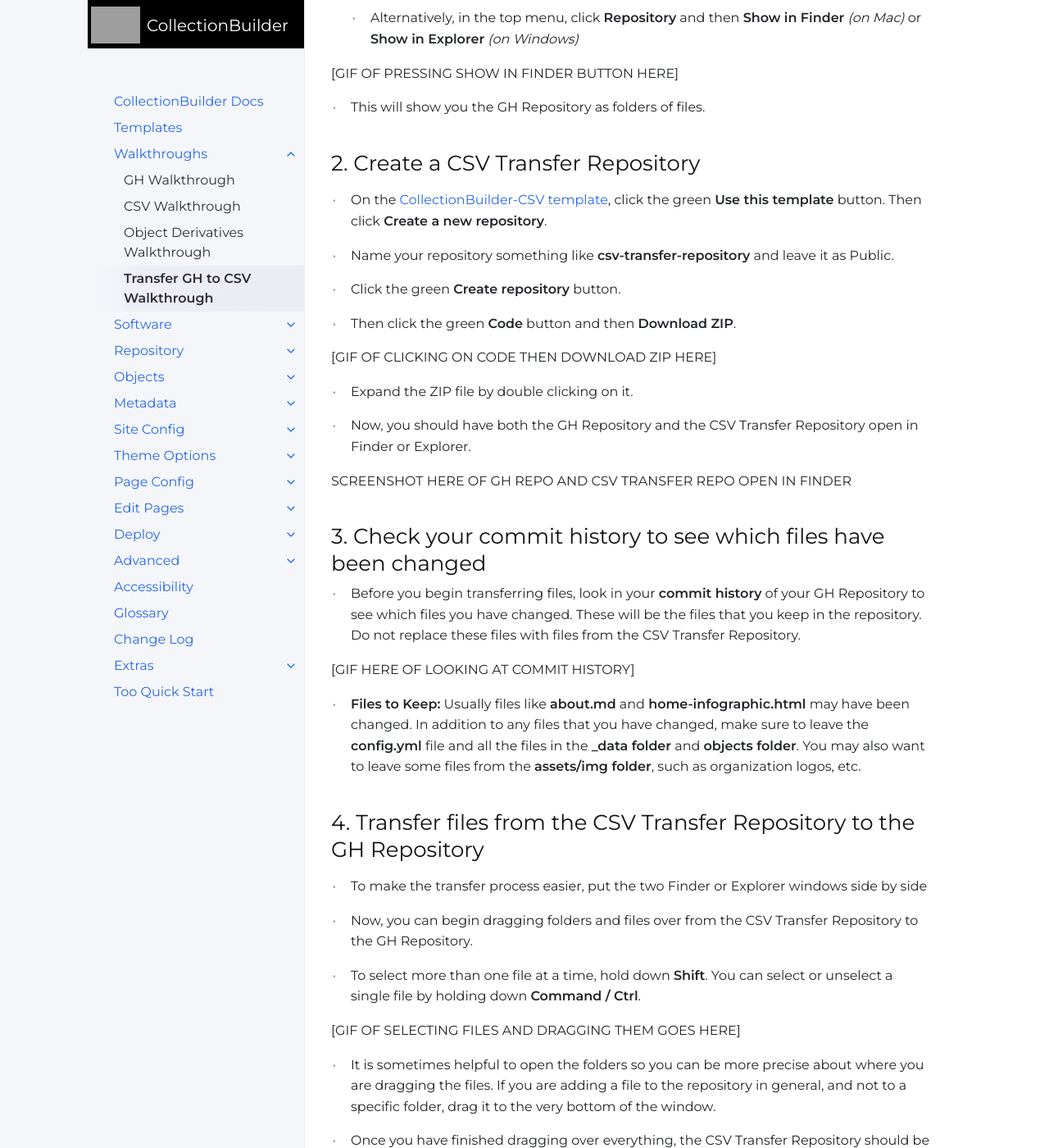
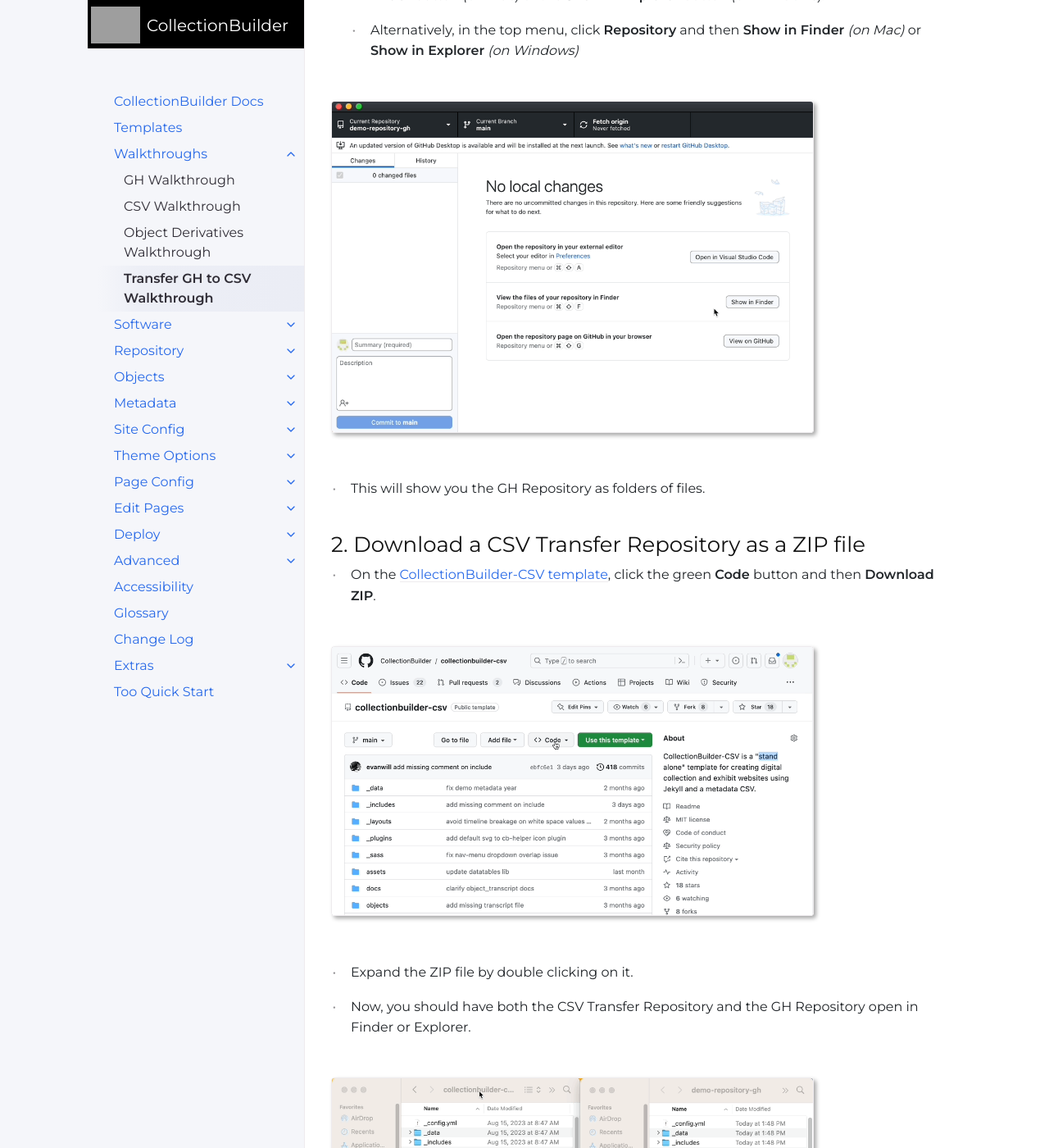
Before and after one commit to CollectionBuilder/cb-docs, a Jekyll site: the page built from docs/walkthroughs/transfer-walkthrough.md, in a window 1280 px wide and 1400 px high, scrolled down 1811 px. Shown: the whole window at 82% size. Built offline with Jekyll 4.4.1, drawn with Linux system fonts in a browser that asks for light colours; comment, search, counter and statistics services are not loaded; some of the changed text lies outside the part shown.

Commit message:
Add GIFs/content to transfer walkthrough

```diff
--- a/docs/walkthroughs/transfer-walkthrough.md
+++ b/docs/walkthroughs/transfer-walkthrough.md
@@ -24,39 +24,37 @@ This walkthrough reviews how to transfer a **CollectionBuilder-GH** (CB-GH) site
 
 - GitHub Desktop will ask you to confirm the path of the repository you are cloning. Once you click the blue **Clone** button, GitHub Desktop will create a new folder on your computer with the matching your repository name and clone the contents of the repository from GitHub.
 
-{% include feature/image.html img="clone-demo.gif" alt="User clicking on the clone button in GitHub Desktop to clone the repository from GitHub" border=true width="80%" %}
+{% include feature/image.html img="clone-gh.gif" alt="User clicking on Code dropdown and then the Open with GitHub Desktop button" border=true width="80%" %}
 
 - Once the repository is cloned to your local machine via GitHub Desktop, click the **Show in Finder** button _(on Mac)_ or the **Show in Explorer** button _(on Windows)_.
 
     - Alternatively, in the top menu, click **Repository** and then **Show in Finder** _(on Mac)_ or **Show in Explorer** _(on Windows)_
 
-[GIF OF PRESSING SHOW IN FINDER BUTTON HERE]
+{% include feature/image.html img="show-finder-gh.gif" alt="User clicking on Show in Finder button in GitHub Desktop" border=true width="80%" %}
 
 - This will show you the GH Repository as folders of files.
 
-## 2. Create a CSV Transfer Repository
+## 2. Download a CSV Transfer Repository as a ZIP file
 
-- On the [CollectionBuilder-CSV template](https://github.com/CollectionBuilder/collectionbuilder-csv){:target="_blank" rel="noopener"}, click the green **Use this template** button. Then click **Create a new repository**.
+- On the [CollectionBuilder-CSV template](https://github.com/CollectionBuilder/collectionbuilder-csv){:target="_blank" rel="noopener"}, click the green **Code** button and then **Download ZIP**.
 
-- Name your repository something like **csv-transfer-repository** and leave it as Public.
-
-- Click the green **Create repository** button.
-
-- Then click the green **Code** button and then **Download ZIP**.
-
-[GIF OF CLICKING ON CODE THEN DOWNLOAD ZIP HERE]
+{% include feature/image.html img="download-csv-zip.gif" alt="User clicking on the Code button and then Download ZIP on the GitHub web interface" border=true width="80%" %}
 
 - Expand the ZIP file by double clicking on it.
 
-- Now, you should have both the GH Repository and the CSV Transfer Repository open in Finder or Explorer.
+- Now, you should have both the CSV Transfer Repository and the GH Repository open in Finder or Explorer.
 
-SCREENSHOT HERE OF GH REPO AND CSV TRANSFER REPO OPEN IN FINDER
+{% include feature/image.html img="side-by-side.gif" alt="User showing the GH repository and the CSV transfer repository windows side by side" border=true width="80%" %}
 
 ## 3. Check your commit history to see which files have been changed
 
-- Before you begin transferring files, look in your **commit history** of your GH Repository to see which files you have changed. These will be the files that you keep in the repository. Do not replace these files with files from the CSV Transfer Repository.
+- Before you begin transferring files, look in your **commit history** of your GH Repository to see which files you have changed.
 
-[GIF HERE OF LOOKING AT COMMIT HISTORY]
+- To view your commit history, click on **commits** (i.e., the clock icon) located in the <> Code section of your repository.
+
+- You can click on a commit message to see which file you changed. These will be the files that you keep in the repository. Do not replace these files with files from the CSV Transfer Repository.
+
+{% include feature/image.html img="check-commits.gif" alt="User checks commit history and clicks on a commit to see which file was changed" border=true width="80%" %}
 
 - **Files to Keep:** Usually files like **about.md** and **home-infographic.html** may have been changed. In addition to any files that you have changed, make sure to leave the **config.yml** file and all the files in the **_data folder** and **objects folder**. You may also want to leave some files from the **assets/img folder**, such as organization logos, etc.
 
@@ -68,13 +66,15 @@ SCREENSHOT HERE OF GH REPO AND CSV TRANSFER REPO OPEN IN FINDER
 
 - To select more than one file at a time, hold down **Shift**. You can select or unselect a single file by holding down **Command / Ctrl**.
 
-[GIF OF SELECTING FILES AND DRAGGING THEM GOES HERE]
+{% include feature/image.html img="drag.gif" alt="User selects files from the layouts folder of the CSV Transfer Repository and then drags them into the GH Repository layouts folder" border=true width="80%" %}
 
 - It is sometimes helpful to open the folders so you can be more precise about where you are dragging the files. If you are adding a file to the repository in general, and not to a specific folder, drag it to the very bottom of the window.
 
+- When prompted, you can click **Apply to All** and then click the **Replace** button to replace the files in the GH Repository with the new files from the CSV Transfer Repository.
+
+{% include feature/image.html img="replace.gif" alt="User selects Apply to All checkbox and then clicks the Replace button to replace the files" border=true width="80%" %}
+
 - Once you have finished dragging over everything, the CSV Transfer Repository should be mostly empty, except for the files that you left in your GH Repository (e.g., **config.yml**, the **_data folder**, the **objects folder**, etc.)
-
-[SCREENSHOT OF MOSTLY EMPTY CSV TRANSFER REPO]
 
 ## 5. Delete a few files from the GH Repository
 
@@ -144,17 +142,15 @@ SCREENSHOT HERE OF GH REPO AND CSV TRANSFER REPO OPEN IN FINDER
 
 - Right click the file, hover over **Open With...**, and then click Visual Studio Code. This will open the csv file in Visual Studio Code.
 
-[GIF OF OPENING CSV FILE FROM DOWNLOADS FOLDER WITH VS CODE]
+{% include feature/image.html img="open-csv-vs-code.gif" alt="User opens csv file with Visual Studio Code." border=true width="80%" %}
 
 - Press **Ctrl + A** to select all the text in the CSV file. Then Press **Ctrl + C** to copy it.
-
-[GIF OF SELECTING THE TEXT AND THEN COPYING IT]
 
 - Navigate to your current metadata csv file by clicking on it in the **_data** folder.
 
 - Press **Ctrl + A** to select all the text in your current metadata csv file and then press **Ctrl + V** to paste the updated CB-CSV metadata over the outdated CB-GH metadata.
 
-[GIF OF SELECTING THE TEXT AND THEN PASTING NEW TEXT OVER IT]
+{% include feature/image.html img="replace-metadata.gif" alt="VS Code user copies the new metadata csv file over and pastes it over the old metadata csv file." border=true width="80%" %}
 
 - Save your changes with **Ctrl + S** or by clicking **File** → **Save**.
 
@@ -183,11 +179,9 @@ SCREENSHOT HERE OF GH REPO AND CSV TRANSFER REPO OPEN IN FINDER
 
 - Before you commit and push your changes, navigate to the **Settings** tab of your GH Repository on the GitHub web interface. Then click **Pages** in the left side menu.
 
-[GIF OF CLICKING SETTINGS AND THEN PAGES?]
+- Next to the **Visit Site** button, click the three dots and then **Unpublish site**. This will allow you to rebuild your new CB-CSV site.
 
-- Next to the **Visit Site** button, click the three dots and then **Unpublish**. This will allow you to rebuild your new CB-CSV site.
-
-[GIF OF UNPUBLISHING GH PAGES SITE]
+{% include feature/image.html img="unpublish-site.gif" alt="User clicks on unpublish site to unpublish their GitHub Pages site" border=true width="80%" %}
 
 ## 11. Prep your repository for publishing with GitHub Actions
 
```
Also changed, not shown: other parts of docs/walkthroughs/transfer-walkthrough.md (+0 -2 lines).
